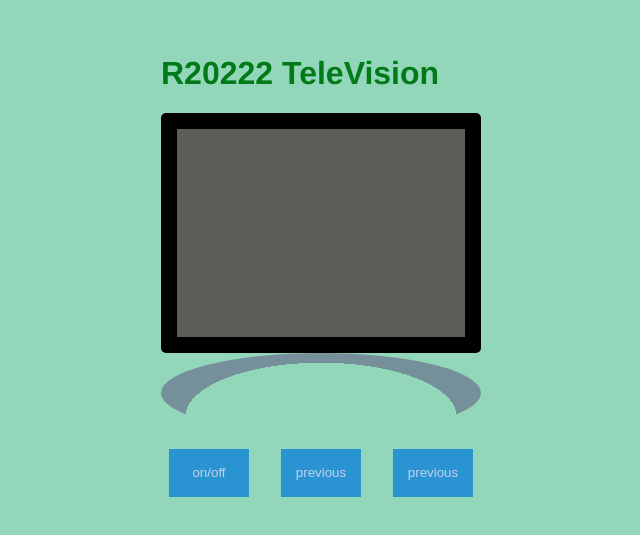
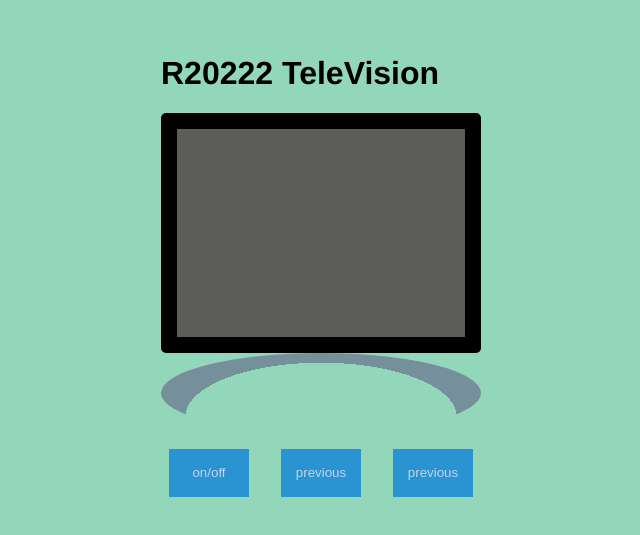
Before and after one commit to r20222/TeleVision, a plain HTML site: page index.html in a window 1280 px wide. Shown: the part 135-670 px from the top of the page, without its empty margins (319-959 px from the left). Drawn offline with Linux system fonts and the light colour scheme.

Commit message:
color update

```diff
--- a/styles/style.css
+++ b/styles/style.css
@@ -7,7 +7,7 @@ body{
     align-items: center;
 }
 h1{
-    color:rgb(2, 122, 24);
+    color:black;
     font-family: 'Franklin Gothic Medium', 'Arial Narrow', Arial, sans-serif;
 }
 .screen{
@@ -47,7 +47,6 @@ h1{
     opacity: 0;
     transition: opacity 0.5s ease-in-out;
 }
-/* misschien kan het aangepakt worden met de z-index; */
 
 .channel1{
     background: linear-gradient(
```
